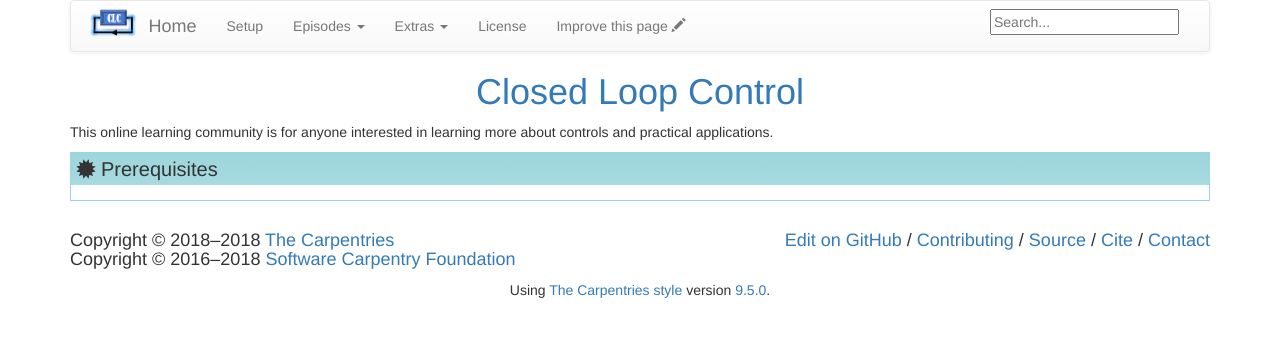
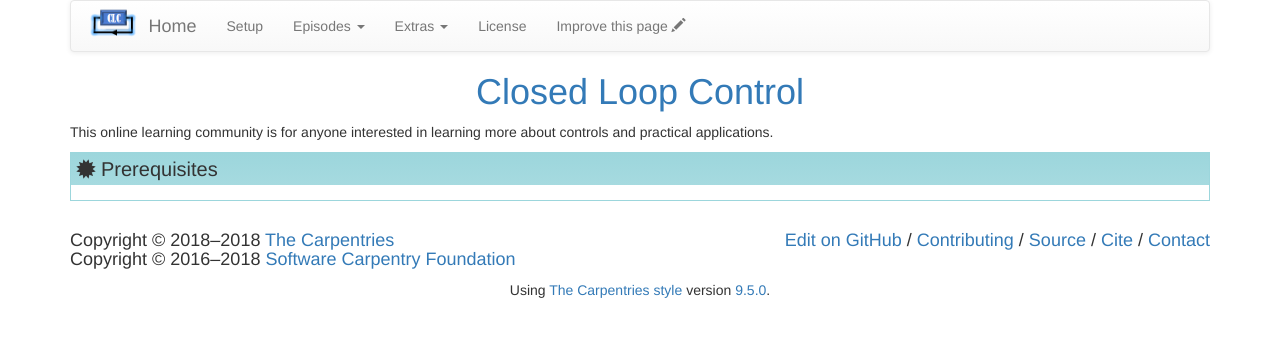
Before and after one commit to closedloopcontrol/closedloopcontrol.github.io, a Jekyll site: the page built from index.md, in a window 1280 px wide. Shown: the top 337 px of the page. Built offline with Jekyll 4.4.1, drawn with Linux system fonts in a browser that asks for light colours.

Commit message:
remove search
don't need it!

```diff
--- a/_includes/navbar.html
+++ b/_includes/navbar.html
@@ -80,11 +80,6 @@
 	<li><a href="{{site.github.repository_url}}/edit/gh-pages/{{page.path}}">Improve this page <span class="glyphicon glyphicon-pencil" aria-hidden="true"></span></a></li>
 	{% endif %}
       </ul>
-      <form class="navbar-form navbar-right" role="search" id="search" onsubmit="google_search(); return false;">
-        <div class="form-group">
-          <input type="text" id="google-search" placeholder="Search..." aria-label="Google site search">
-        </div>
-      </form>
     </div>
   </div>
 </nav>
```
